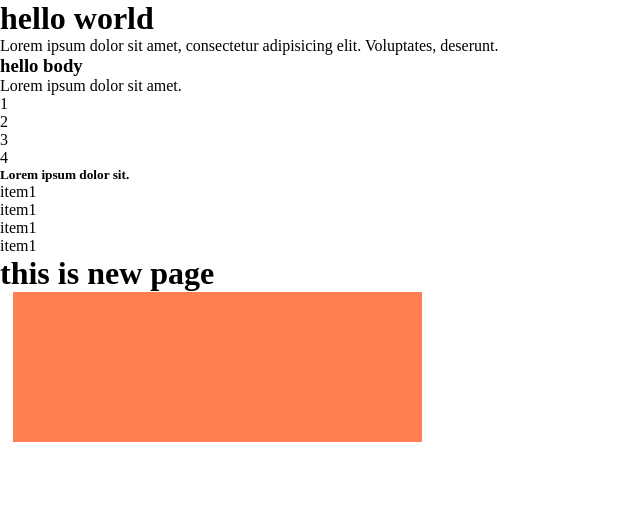
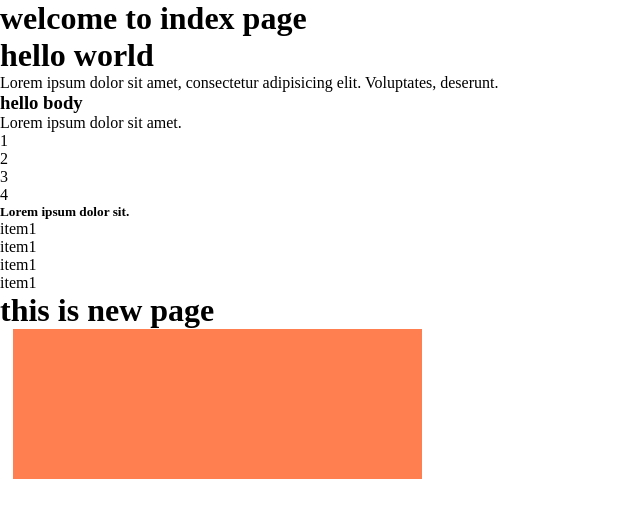
Before and after one commit to sadaf17/project, a plain HTML site: page index.html in a window 1280 px wide. Shown: the whole page, without its empty margins (0-640 px from the left). Drawn offline with Linux system fonts and the light colour scheme.

Commit message:
welcome index h1 added

```diff
--- a/index.html
+++ b/index.html
@@ -7,6 +7,7 @@
 </head>
 <body>
     <div>
+       <h1>welcome to index page</h1>
         <h1>hello world</h1>
         <p>Lorem ipsum dolor sit amet, consectetur adipisicing elit. Voluptates, deserunt.</p>
         <h3>hello body</h3>
```
